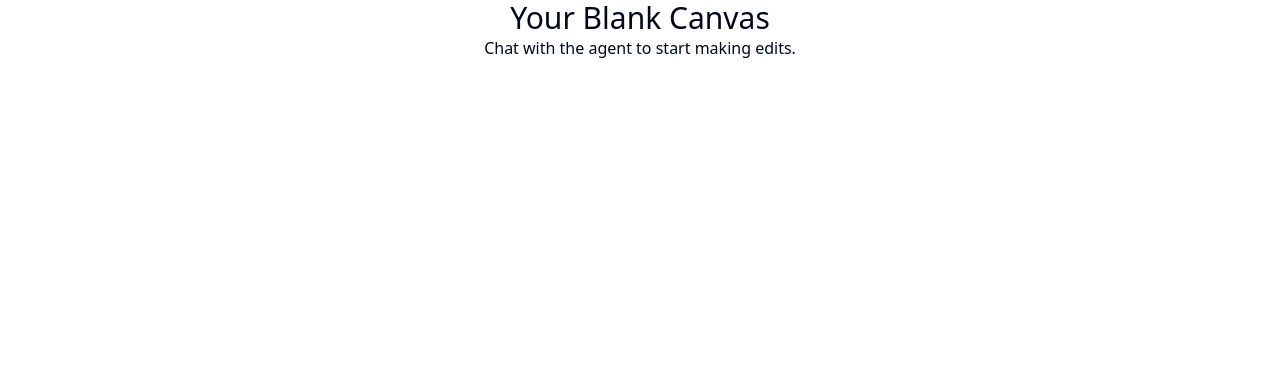
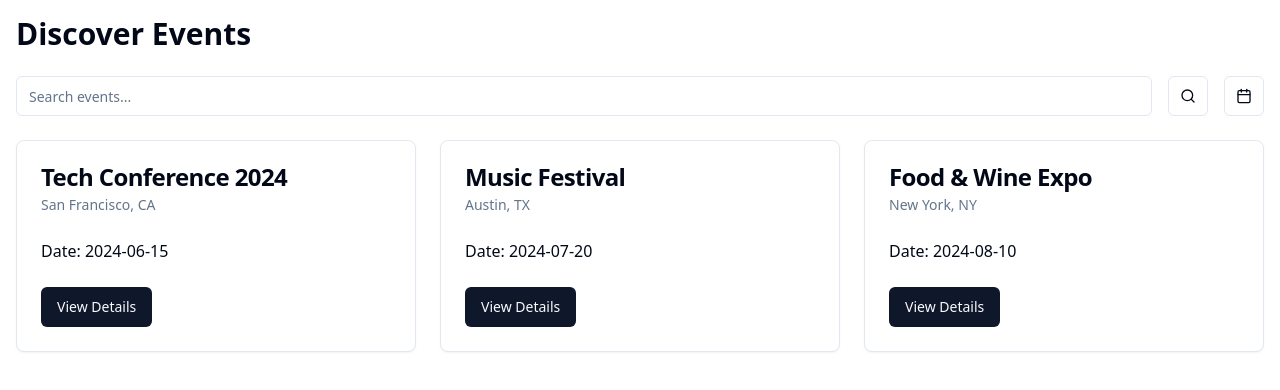
Before and after one commit to GPT-Engineer-App/evently-connect, a React (Vite) app: page / in a window 1280 px wide. Shown: the top 390 px of the page. Built offline with nearby package versions, Linux system fonts and the light colour scheme.

Commit message:
GPT Engineer Update [skip gpt_engineer]

```diff
--- /dev/null
+++ b/src/components/EventDetails.jsx
@@ -0,0 +1,64 @@
+import { useState } from 'react';
+import { Button } from "@/components/ui/button";
+import { Card, CardContent, CardDescription, CardFooter, CardHeader, CardTitle } from "@/components/ui/card";
+import { Input } from "@/components/ui/input";
+import { Label } from "@/components/ui/label";
+import { RadioGroup, RadioGroupItem } from "@/components/ui/radio-group";
+
+const EventDetails = ({ event, onClose }) => {
+  const [ticketType, setTicketType] = useState('standard');
+  const [quantity, setQuantity] = useState(1);
+
+  const handleRegister = () => {
+    // Here you would typically handle the registration process
+    console.log(`Registering for ${event.title}`);
+    console.log(`Ticket type: ${ticketType}`);
+    console.log(`Quantity: ${quantity}`);
+    // You could then proceed to payment processing
+  };
+
+  return (
+    <Card className="w-full max-w-2xl mx-auto">
+      <CardHeader>
+        <CardTitle>{event.title}</CardTitle>
+        <CardDescription>{event.location} - {event.date}</CardDescription>
+      </CardHeader>
+      <CardContent>
+        <p className="mb-4">Lorem ipsum dolor sit amet, consectetur adipiscing elit. Sed do eiusmod tempor incididunt ut labore et dolore magna aliqua.</p>
+
+        <div className="space-y-4">
+          <div>
+            <Label htmlFor="ticket-type">Ticket Type</Label>
+            <RadioGroup id="ticket-type" value={ticketType} onValueChange={setTicketType}>
+              <div className="flex items-center space-x-2">
+                <RadioGroupItem value="standard" id="standard" />
+                <Label htmlFor="standard">Standard ($50)</Label>
+              </div>
+              <div className="flex items-center space-x-2">
+                <RadioGroupItem value="vip" id="vip" />
+                <Label htmlFor="vip">VIP ($100)</Label>
+              </div>
+            </RadioGroup>
+          </div>
+
+          <div>
+            <Label htmlFor="quantity">Quantity</Label>
+            <Input
+              id="quantity"
+              type="number"
+              min="1"
+              value={quantity}
+              onChange={(e) => setQuantity(parseInt(e.target.value))}
+            />
+          </div>
+        </div>
+      </CardContent>
+      <CardFooter className="flex justify-between">
+        <Button variant="outline" onClick={onClose}>Close</Button>
+        <Button onClick={handleRegister}>Register</Button>
+      </CardFooter>
+    </Card>
+  );
+};
+
+export default EventDetails;
--- a/src/pages/Index.jsx
+++ b/src/pages/Index.jsx
@@ -1,12 +1,69 @@
-// Update this page (the content is just a fallback if you fail to update the page)
+import { useState } from 'react';
+import { Button } from "@/components/ui/button";
+import { Input } from "@/components/ui/input";
+import { Calendar } from "@/components/ui/calendar";
+import { Card, CardContent, CardDescription, CardFooter, CardHeader, CardTitle } from "@/components/ui/card";
+import { Search, Calendar as CalendarIcon } from "lucide-react";
+import EventDetails from '@/components/EventDetails';
 
 const Index = () => {
+  const [searchTerm, setSearchTerm] = useState('');
+  const [date, setDate] = useState(new Date());
+  const [selectedEvent, setSelectedEvent] = useState(null);
+
+  const events = [
+    { id: 1, title: "Tech Conference 2024", date: "2024-06-15", location: "San Francisco, CA" },
+    { id: 2, title: "Music Festival", date: "2024-07-20", location: "Austin, TX" },
+    { id: 3, title: "Food & Wine Expo", date: "2024-08-10", location: "New York, NY" },
+  ];
+
+  const filteredEvents = events.filter(event =>
+    event.title.toLowerCase().includes(searchTerm.toLowerCase()) ||
+    event.location.toLowerCase().includes(searchTerm.toLowerCase())
+  );
+
   return (
-    <div className="flex justify-center items-center">
-      <div className="text-center">
-        <h1 className="text-3xl">Your Blank Canvas</h1>
-        <p>Chat with the agent to start making edits.</p>
+    <div className="container mx-auto p-4">
+      <h1 className="text-3xl font-bold mb-6">Discover Events</h1>
+
+      <div className="flex gap-4 mb-6">
+        <div className="flex-grow">
+          <Input
+            type="text"
+            placeholder="Search events..."
+            value={searchTerm}
+            onChange={(e) => setSearchTerm(e.target.value)}
+            className="w-full"
+          />
+        </div>
+        <Button variant="outline" className="w-10 h-10 p-0">
+          <Search className="h-4 w-4" />
+        </Button>
+        <Button variant="outline" className="w-10 h-10 p-0">
+          <CalendarIcon className="h-4 w-4" />
+        </Button>
       </div>
+
+      {selectedEvent ? (
+        <EventDetails event={selectedEvent} onClose={() => setSelectedEvent(null)} />
+      ) : (
+        <div className="grid grid-cols-1 md:grid-cols-2 lg:grid-cols-3 gap-6">
+          {filteredEvents.map(event => (
+            <Card key={event.id}>
+              <CardHeader>
+                <CardTitle>{event.title}</CardTitle>
+                <CardDescription>{event.location}</CardDescription>
+              </CardHeader>
+              <CardContent>
+                <p>Date: {event.date}</p>
+              </CardContent>
+              <CardFooter>
+                <Button onClick={() => setSelectedEvent(event)}>View Details</Button>
+              </CardFooter>
+            </Card>
+          ))}
+        </div>
+      )}
     </div>
   );
 };
```
